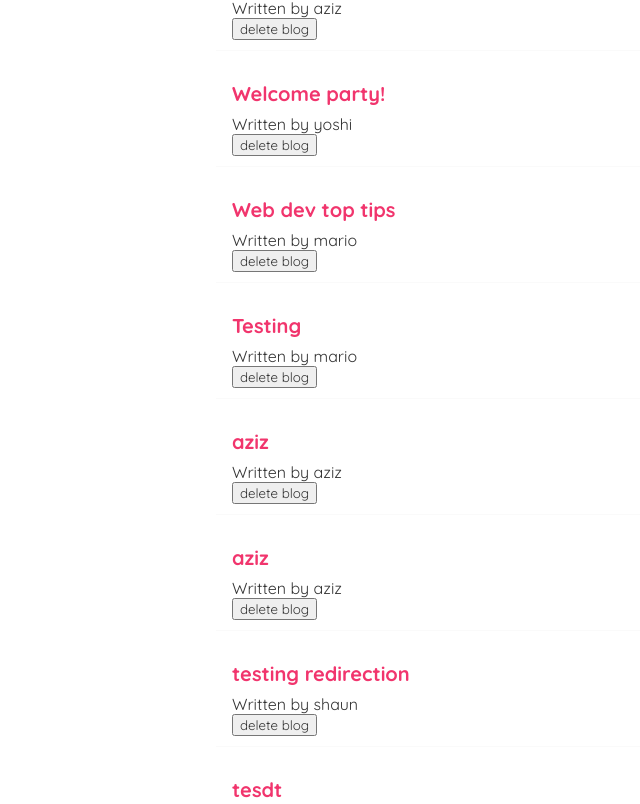
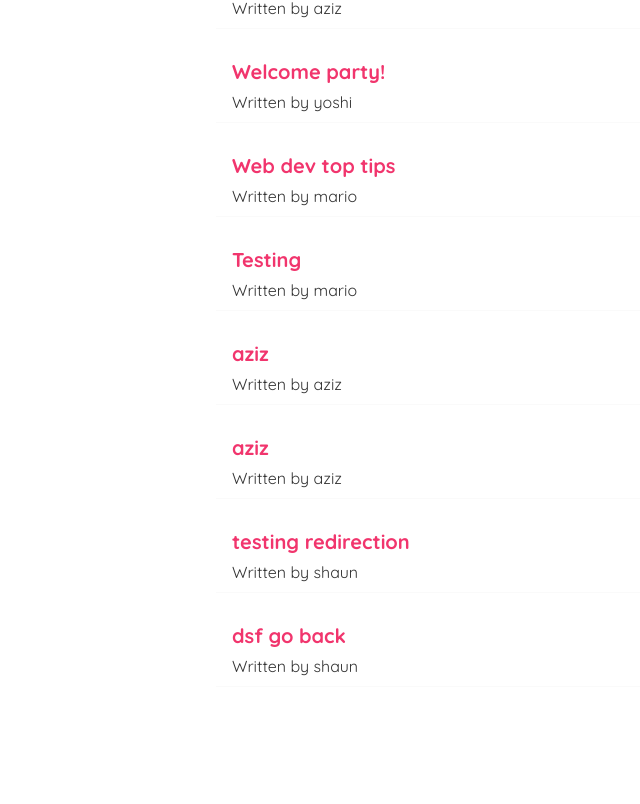
Before and after one commit to arfaoui-aziz/React-Todo, a React (Create React App) app: page / in a window 1280 px wide. Shown: the part 236-1040 px from the top of the page, without its empty margins (124-764 px from the left). After the commit the page ends 1003 px from the top, so only its background shows below. Built offline with nearby package versions, Linux system fonts and the light colour scheme; data requests are answered from the project's data file.

Commit message:
feat: Delete Blog & NotFound Page

```diff
--- a/data/db.json
+++ b/data/db.json
@@ -43,18 +43,6 @@
       "id": 7
     },
     {
-      "title": "tesdt",
-      "body": "dffff",
-      "author": "aziz",
-      "id": 8
-    },
-    {
-      "title": "dsf",
-      "body": "ffggg",
-      "author": "shaun",
-      "id": 9
-    },
-    {
       "title": "dsf go back ",
       "body": "ffggg back ",
       "author": "shaun",
--- a/src/App.js
+++ b/src/App.js
@@ -4,6 +4,7 @@
 import { BrowserRouter as Router, Route, Switch } from "react-router-dom";
 import CreateBlog from "./CreateBlog";
 import BlogDetails from "./BlogDetails";
+import NotFound from "./NotFound";
 const App = () => {
   return (
     <Router>
@@ -20,6 +21,9 @@
             <Route path="/blogs/:id">
               <BlogDetails />
             </Route>
+            <Route path="*">
+              <NotFound></NotFound>
+            </Route>
           </Switch>
         </div>
       </div>
--- a/src/BlogDetails.js
+++ b/src/BlogDetails.js
@@ -1,10 +1,19 @@
 import { useParams } from "react-router-dom";
+import { useHistory } from "react-router-dom";
 import useFetch from "./useFetch";
 const BlogDetails = () => {
   const { id } = useParams();
   const { data: blog, error, isLoading } = useFetch(
     "http://localhost:5000/blogs/" + id
   );
+  const history = useHistory();
+  const handleClick = () => {
+    fetch("http://localhost:5000/blogs/" + id, {
+      method: "DELETE",
+    }).then(() => {
+      history.push("/");
+    });
+  };
   return (
     <div className="blog-details">
       {isLoading && <div>Loading...</div>}
@@ -15,6 +24,7 @@
           <h2>{blog.title}</h2>
           <p>Written By {blog.author}</p>
           <div>{blog.body}</div>
+          <button onClick={handleClick}>delete</button>
         </article>
       )}
     </div>
--- a/src/BlogList.js
+++ b/src/BlogList.js
@@ -1,7 +1,7 @@
 import { Link } from "react-router-dom";
 
 // const BlogList = (props) => {
-const BlogList = ({ blogs, title, handleDelete }) => {
+const BlogList = ({ blogs, title }) => {
   //****** Return /
   return (
     <div className="blog-list">
@@ -11,7 +11,6 @@
           <Link to={`/blogs/${blog.id}`}>
             <h2>{blog.title}</h2>
             <p>Written by {blog.author}</p>
-            <button onClick={() => handleDelete(blog.id)}>delete blog</button>
           </Link>
         </div>
       ))}
--- a/src/Home.js
+++ b/src/Home.js
@@ -7,10 +7,7 @@
     "http://localhost:5000/blogs"
   );
 
-  // const handleDelete = (id) => {
-  //   const newBlogs = blogs.filter((blog) => blog.id !== id);
-  //   setBlogs(newBlogs);
-  // };
+
 
   //***** Return*/
   return (
--- /dev/null
+++ b/src/NotFound.js
@@ -0,0 +1,13 @@
+import { Link } from "react-router-dom";
+
+const NotFound = () => {
+  return (
+    <div>
+      <h2>Sorry</h2>
+      <p>That page cannot be found.</p>
+      <Link to="/">Back to the homepage ...</Link>
+    </div>
+  );
+};
+
+export default NotFound;
```
